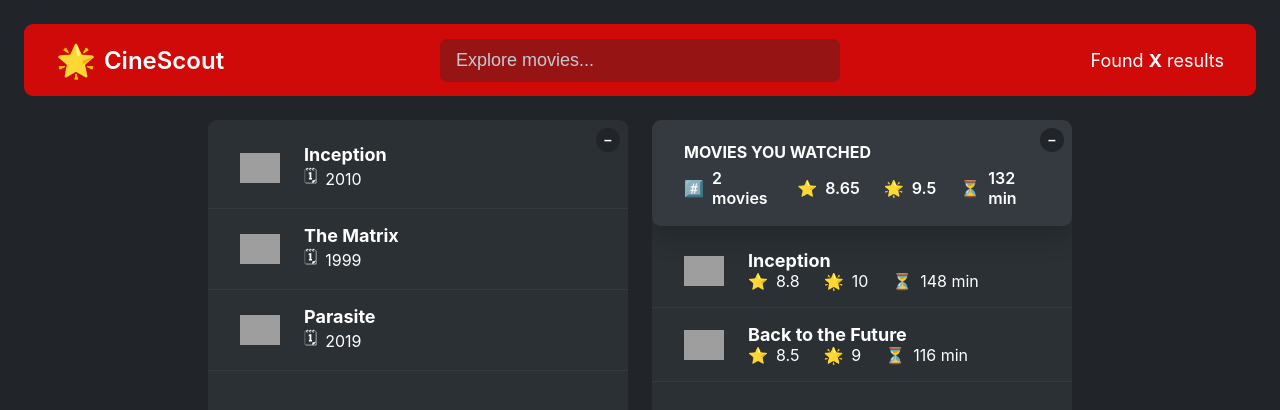
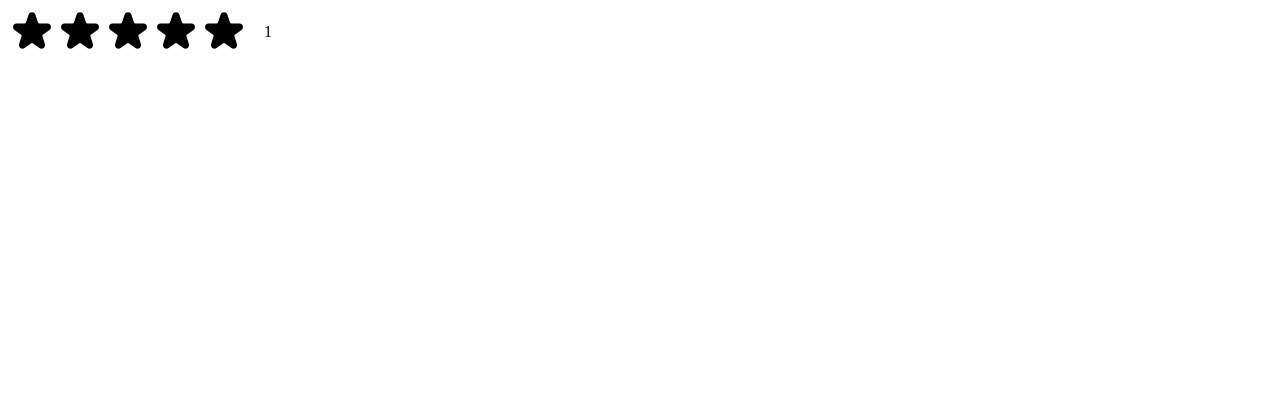
Before and after one commit to amankanz/cinescout, a React (Create React App) app: page / in a window 1280 px wide. Shown: the top 410 px of the page. Built offline with nearby package versions, Linux system fonts and the light colour scheme; grey boxes are pictures that could not be loaded.

Commit message:
Add: rating feature

```diff
--- a/src/App.js
+++ b/src/App.js
@@ -50,20 +50,53 @@
 const average = (arr) =>
   arr.reduce((acc, cur, i, arr) => acc + cur / arr.length, 0);
 
-function NavBar() {
+export default function App() {
+  const [movies, setMovies] = useState(tempMovieData);
+  const [watched, setWatched] = useState(tempWatchedData);
+
+  return (
+    <>
+      <NavBar>
+        <Explore />
+        <NumResult movies={movies} />
+      </NavBar>
+
+      <MainContent>
+        {/* <Box element={<MovieList movies={movies} />} />
+        <Box
+          element={
+            <>
+              <WatchedSummary watched={watched} />
+              <WatchedMovieList watched={watched} />
+            </>
+          }
+        /> */}
+        <Box>
+          <MovieList movies={movies} />
+        </Box>
+
+        <Box>
+          <WatchedSummary watched={watched} />
+          <WatchedMovieList watched={watched} />
+        </Box>
+      </MainContent>
+    </>
+  );
+}
+
+function NavBar({ children }) {
   return (
     <nav className="nav-bar">
       <Logo />
-      <Explore />
-      <NumResult />
+      {children}
     </nav>
   );
 }
 
-function NumResult() {
+function NumResult({ movies }) {
   return (
     <p className="num-results">
-      Found <strong>X</strong> results
+      Found <strong>{movies.length}</strong> results
     </p>
   );
 }
@@ -91,52 +124,25 @@
   );
 }
 
-function MainContent() {
-  return (
-    <main className="main">
-      <ListBox />
-      <WatchedBox />
-    </main>
-  );
+function MainContent({ children }) {
+  return <main className="main">{children}</main>;
 }
 
-function ListBox() {
-  const [movies, setMovies] = useState(tempMovieData);
-  const [isOpen1, setIsOpen1] = useState(true);
+function Box({ children }) {
+  const [isOpen, setIsOpen] = useState(true);
   return (
     <div className="box">
-      <button
-        className="btn-toggle"
-        onClick={() => setIsOpen1((open) => !open)}
-      >
-        {isOpen1 ? "–" : "+"}
+      <button className="btn-toggle" onClick={() => setIsOpen((open) => !open)}>
+        {isOpen ? "–" : "+"}
       </button>
-      {isOpen1 && (
-        <ul className="list">
-          {movies?.map((movie) => (
-            <li key={movie.imdbID}>
-              <img src={movie.Poster} alt={`${movie.Title} poster`} />
-              <h3>{movie.Title}</h3>
-              <div>
-                <p>
-                  <span>🗓</span>
-                  <span>{movie.Year}</span>
-                </p>
-              </div>
-            </li>
-          ))}
-        </ul>
-      )}
+      {isOpen && children}
     </div>
   );
 }
 
+/*
 function WatchedBox() {
-  const [watched, setWatched] = useState(tempWatchedData);
   const [isOpen2, setIsOpen2] = useState(true);
-  const avgImdbRating = average(watched.map((movie) => movie.imdbRating));
-  const avgUserRating = average(watched.map((movie) => movie.userRating));
-  const avgRuntime = average(watched.map((movie) => movie.runtime));
 
   return (
     <div className="box">
@@ -147,7 +153,44 @@
         {isOpen2 ? "–" : "+"}
       </button>
       {isOpen2 && (
-        <>
+
+      )}
+    </div>
+  );
+}
+*/
+
+function MovieList({ movies }) {
+  return (
+    <ul className="list">
+      {movies?.map((movie) => (
+        <Movie key={movie.imdbID} movie={movie} />
+      ))}
+    </ul>
+  );
+}
+
+function Movie({ movie }) {
+  return (
+    <li>
+      <img src={movie.Poster} alt={`${movie.Title} poster`} />
+      <h3>{movie.Title}</h3>
+      <div>
+        <p>
+          <span>🗓</span>
+          <span>{movie.Year}</span>
+        </p>
+      </div>
+    </li>
+  );
+}
+
+function WatchedSummary({ watched }) {
+  const avgImdbRating = average(watched.map((movie) => movie.imdbRating));
+  const avgUserRating = average(watched.map((movie) => movie.userRating));
+  const avgRuntime = average(watched.map((movie) => movie.runtime));
+
+  return (
     <div className="summary">
       <h2>Movies you watched</h2>
       <div>
@@ -169,10 +212,22 @@
         </p>
       </div>
     </div>
+  );
+}
 
+function WatchedMovieList({ watched }) {
+  return (
     <ul className="list">
       {watched.map((movie) => (
-              <li key={movie.imdbID}>
+        <WatchedMovie movie={movie} key={movie.imdbID} />
+      ))}
+    </ul>
+  );
+}
+
+function WatchedMovie({ movie }) {
+  return (
+    <li>
       <img src={movie.Poster} alt={`${movie.Title} poster`} />
       <h3>{movie.Title}</h3>
       <div>
@@ -190,19 +245,5 @@
         </p>
       </div>
     </li>
-            ))}
-          </ul>
-        </>
-      )}
-    </div>
   );
 }
-
-export default function App() {
-  return (
-    <>
-      <NavBar />
-      <MainContent />
-    </>
-  );
-}
--- a/src/index.js
+++ b/src/index.js
@@ -1,13 +1,15 @@
 import React from "react";
 import ReactDOM from "react-dom/client";
-import "./index.css";
-import App from "./App";
+// import "./index.css";
+// import App from "./App";
+import StarRating from "./starRating";
 // import reportWebVitals from './reportWebVitals';
 
 const root = ReactDOM.createRoot(document.getElementById("root"));
 root.render(
   <React.StrictMode>
-    <App />
+    {/* <App /> */}
+    <StarRating maxRating={5} />
   </React.StrictMode>
 );
 
--- /dev/null
+++ b/src/starRating.js
@@ -0,0 +1,77 @@
+import { useState } from "react";
+
+const containerStyle = {
+  display: "flex",
+  alignItems: "center",
+  gap: "16px",
+};
+
+const starContainerStyle = {
+  display: "flex",
+};
+
+const textStyle = {
+  lineHeight: "1",
+  margin: "0",
+};
+
+export default function StarRating({ maxRating = 5 }) {
+  const [rating, setRating] = useState(1);
+
+  return (
+    <div style={containerStyle}>
+      <div style={starContainerStyle}>
+        {Array.from({ length: maxRating }, (_, i) => (
+          <Star key={i} />
+        ))}
+      </div>
+      <p style={textStyle}>{rating || ""}</p>
+    </div>
+  );
+}
+
+const starStyle = {
+  width: "48px",
+  height: "48px",
+  display: "block",
+  cursor: "pointer",
+};
+
+function Star() {
+  return (
+    <span role="button" style={starStyle}>
+      <svg
+        xmlns="http://www.w3.org/2000/svg"
+        viewBox="0 0 20 20"
+        fill="#000"
+        stroke="#000"
+      >
+        <path d="M9.049 2.927c.3-.921 1.603-.921 1.902 0l1.07 3.292a1 1 0 00.95.69h3.462c.969 0 1.371 1.24.588 1.81l-2.8 2.034a1 1 0 00-.364 1.118l1.07 3.292c.3.921-.755 1.688-1.54 1.118l-2.8-2.034a1 1 0 00-1.175 0l-2.8 2.034c-.784.57-1.838-.197-1.539-1.118l1.07-3.292a1 1 0 00-.364-1.118L2.98 8.72c-.783-.57-.38-1.81.588-1.81h3.461a1 1 0 00.951-.69l1.07-3.292z" />
+      </svg>
+    </span>
+  );
+}
+
+/*
+FULL STAR
+
+
+
+
+EMPTY STAR
+<svg
+        xmlns="http://www.w3.org/2000/svg"
+        fill="none"
+        viewBox="0 0 24 24"
+        stroke="#000"
+      >
+        <path
+          strokeLinecap="round"
+          strokeLinejoin="round"
+          strokeWidth="{2}"
+          d="M11.049 2.927c.3-.921 1.603-.921 1.902 0l1.519 4.674a1 1 0 00.95.69h4.915c.969 0 1.371 1.24.588 1.81l-3.976 2.888a1 1 0 00-.363 1.118l1.518 4.674c.3.922-.755 1.688-1.538 1.118l-3.976-2.888a1 1 0 00-1.176 0l-3.976 2.888c-.783.57-1.838-.197-1.538-1.118l1.518-4.674a1 1 0 00-.363-1.118l-3.976-2.888c-.784-.57-.38-1.81.588-1.81h4.914a1 1 0 00.951-.69l1.519-4.674z"
+        />
+      </svg>
+
+
+*/
```
Lines whose indentation alone changed are shown as unchanged.
